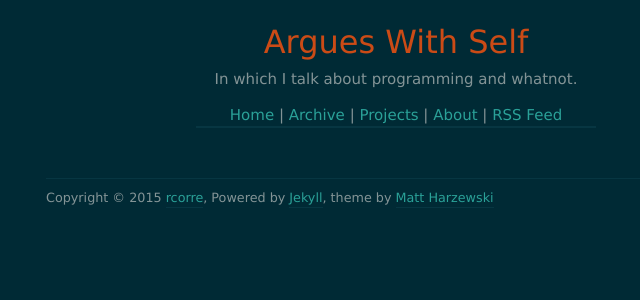
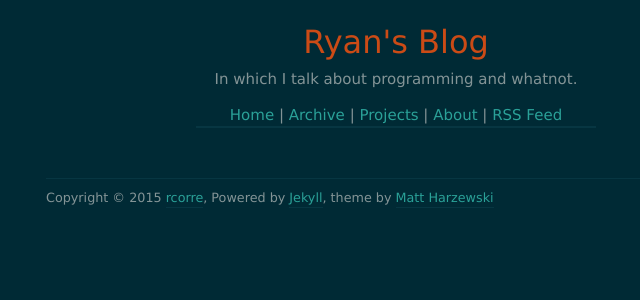
Before and after one commit to rcorre/rcorre.github.io, a Jekyll site: the page built from index.html, in a window 1280 px wide. Shown: the top 300 px of the page, without its empty margins (244-884 px from the left). Built offline with Jekyll 4.4.1, drawn with Linux system fonts in a browser that asks for light colours; nearby versions of some CDN libraries; the list of posts is cut into pages by our own code.

Commit message:
Change title to Ryan's Blog

```diff
--- a/_config.yml
+++ b/_config.yml
@@ -1,6 +1,6 @@
 # Site settings
 name: rcorre
-title: Argues With Self
+title: Ryan's Blog
 email: ryan@rcorre.net
 description: > # this means to ignore newlines until "baseurl:"
   In which I talk about programming and whatnot.
--- a/index.html
+++ b/index.html
@@ -1,6 +1,6 @@
 ---
 layout: default
-title: Argues With Self
+title: Ryan's Blog
 ---
 
 {% for post in paginator.posts %}
```
